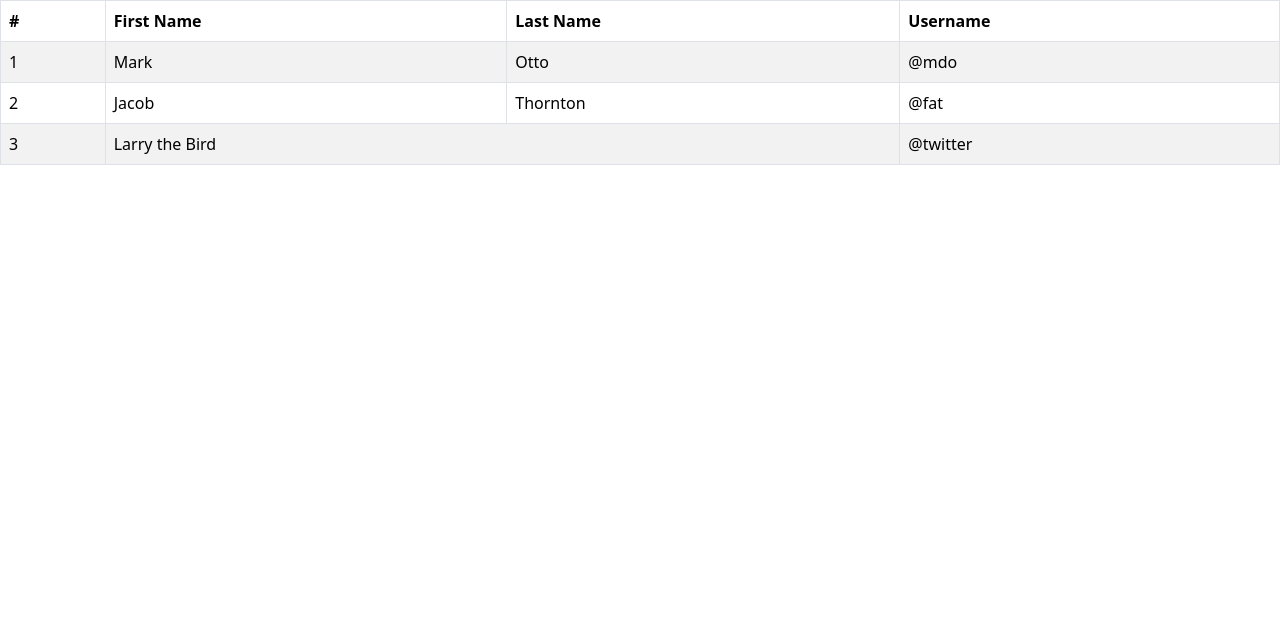
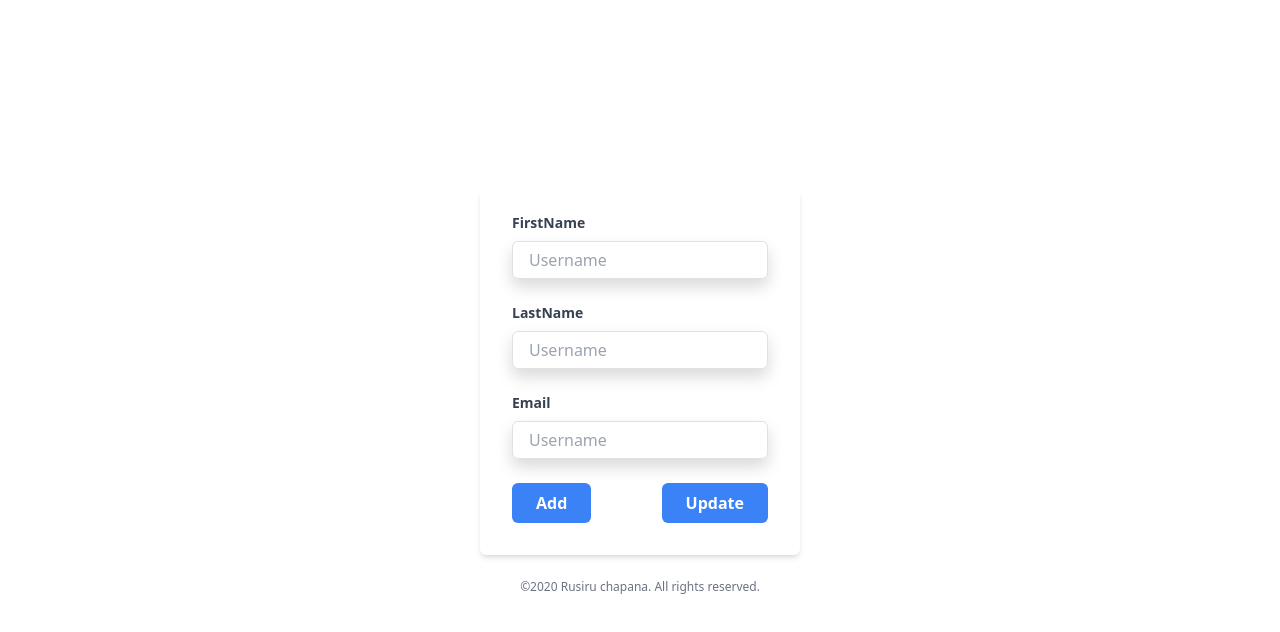
Before and after one commit to rusiruchapana/Student-Management-System-frontend-, a React (Create React App) app in the folder frontend/: page / in a window 1280 px wide. Shown: the top 632 px of the page. Built offline with nearby package versions, Linux system fonts and the light colour scheme.

Commit message:
form data saved on the mysql database.

```diff
--- a/frontend/src/App.js
+++ b/frontend/src/App.js
@@ -6,8 +6,8 @@
 function App() {
   return (
     <>
-        {/* <Form /> */}
-        <Student />
+        <Form />
+        {/* <Student /> */}
     </>
   );
 }
--- a/frontend/src/components/FormEntry.js
+++ b/frontend/src/components/FormEntry.js
@@ -1,4 +1,44 @@
+import { useState } from "react";
+
 function FormEntry(){
+
+    const[formData , setFormData] = useState({
+        firstName:"",
+        lastName:"",
+        email:""
+    });
+
+    const handleEvent = (e) => {
+        const { name, value } = e.target;
+        setFormData({
+          ...formData,
+          [name]: value,
+        });
+    };
+
+    const handleSubmit = async (e) => {
+        e.preventDefault();
+
+        try {
+          const response = await fetch('http://localhost:8081/api/v1/student/addstudent', {
+            method: 'POST',
+            headers: {
+              'Content-Type': 'application/json',
+            },
+            body: JSON.stringify(formData),
+          });
+
+          if (response.ok) {
+            const result = await response.json();
+            console.log('Data saved successfully:', result);
+          } else {
+            console.error('Error saving data:', response.statusText);
+          }
+        } catch (error) {
+          console.error('Error:', error);
+        }
+      };
+
     return(
         <div class="flex justify-center items-center h-screen">
             <div class="w-full max-w-xs ">
@@ -7,27 +47,27 @@
                         <label class="block text-gray-700 text-sm font-bold mb-2" for="username">
                             FirstName
                         </label>
-                        <input class="shadow appearance-none border rounded w-full py-2 px-3 text-gray-700 leading-tight focus:outline-none focus:shadow-outline" id="username" type="text" placeholder="Username" />
+                        <input class="shadow appearance-none border rounded w-full py-2 px-3 text-gray-700 leading-tight focus:outline-none focus:shadow-outline" id="username" type="text" placeholder="Username" onChange={handleEvent} name="firstName"/>
                     </div>
 
                     <div class="mb-4">
                         <label class="block text-gray-700 text-sm font-bold mb-2" for="username">
                             LastName
                         </label>
-                        <input class="shadow appearance-none border rounded w-full py-2 px-3 text-gray-700 leading-tight focus:outline-none focus:shadow-outline" id="username" type="text" placeholder="Username" />
+                        <input class="shadow appearance-none border rounded w-full py-2 px-3 text-gray-700 leading-tight focus:outline-none focus:shadow-outline" id="username" type="text" placeholder="Username" onChange={handleEvent} name="lastName"/>
                     </div>
 
                     <div class="mb-4">
                         <label class="block text-gray-700 text-sm font-bold mb-2" for="username">
                             Email
                         </label>
-                        <input class="shadow appearance-none border rounded w-full py-2 px-3 text-gray-700 leading-tight focus:outline-none focus:shadow-outline" id="username" type="text" placeholder="Username" />
+                        <input class="shadow appearance-none border rounded w-full py-2 px-3 text-gray-700 leading-tight focus:outline-none focus:shadow-outline" id="username" type="text" placeholder="Username" onChange={handleEvent} name="email"/>
                     </div>
 
 
 
                     <div class="flex items-center justify-between">
-                        <button class="bg-blue-500 hover:bg-blue-700 text-white font-bold py-2 px-4 rounded focus:outline-none focus:shadow-outline" type="button">
+                        <button class="bg-blue-500 hover:bg-blue-700 text-white font-bold py-2 px-4 rounded focus:outline-none focus:shadow-outline" type="button" onClick={handleSubmit}>
                             Add
                         </button>
 
--- a/frontend/src/components/Student.js
+++ b/frontend/src/components/Student.js
@@ -5,7 +5,7 @@
     <Table striped bordered hover>
       <thead>
         <tr>
-          <th>#</th>
+          <th>Id</th>
           <th>First Name</th>
           <th>Last Name</th>
           <th>Username</th>
@@ -18,17 +18,6 @@
           <td>Otto</td>
           <td>@mdo</td>
         </tr>
-        <tr>
-          <td>2</td>
-          <td>Jacob</td>
-          <td>Thornton</td>
-          <td>@fat</td>
-        </tr>
-        <tr>
-          <td>3</td>
-          <td colSpan={2}>Larry the Bird</td>
-          <td>@twitter</td>
-        </tr>
       </tbody>
     </Table>
   );
```
